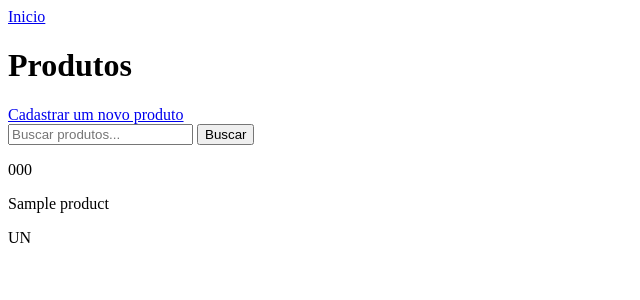
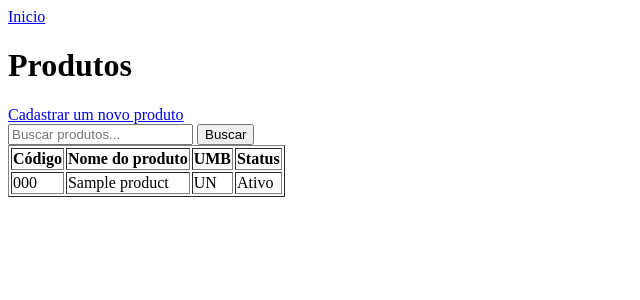
Before and after one commit to rochamrcs/wms-django, a Django app: page /products/ in a window 1280 px wide. Shown: the top 300 px of the page, without its empty margins (0-640 px from the left). Run offline with Django 5.2, Linux system fonts and the light colour scheme; tables that the repository leaves empty hold one stand-in row (values such as "Sample post").

Commit message:
style(product): format product list as table

```diff
--- a/products/templates/products.html
+++ b/products/templates/products.html
@@ -2,12 +2,31 @@
 
 {% block content %}
 
+<table border="1">
+  <thead>
+    <tr>
+      <th>Código</th>
+      <th>Nome do produto</th>
+      <th>UMB</th>
+      <th>Status</th>
+    </tr>
+  </thead>
+  <tbody>
     {% for product in products_list %}
-
-        <p>{{product.product_code}}</p>
-        <p>{{product.name}}</p>
-        <p>{{product.umb}}</p>
-
+        <tr>
+            <td>{{product.product_code}}</td>
+            <td>{{product.name}}</td>
+            <td>{{product.umb}}</td>
+            <td>
+                {% if product.status %}
+                    Ativo
+                {% else %}
+                    Inativo
+                {% endif %}
+            </td>
+        </tr>
     {% endfor %}
+  </tbody>
+</table>
 
 {% endblock %}
```
